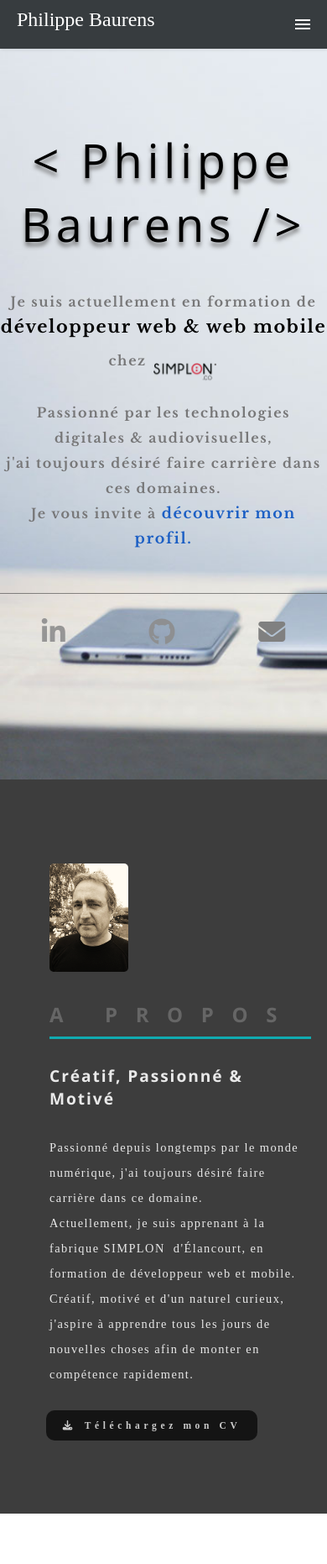
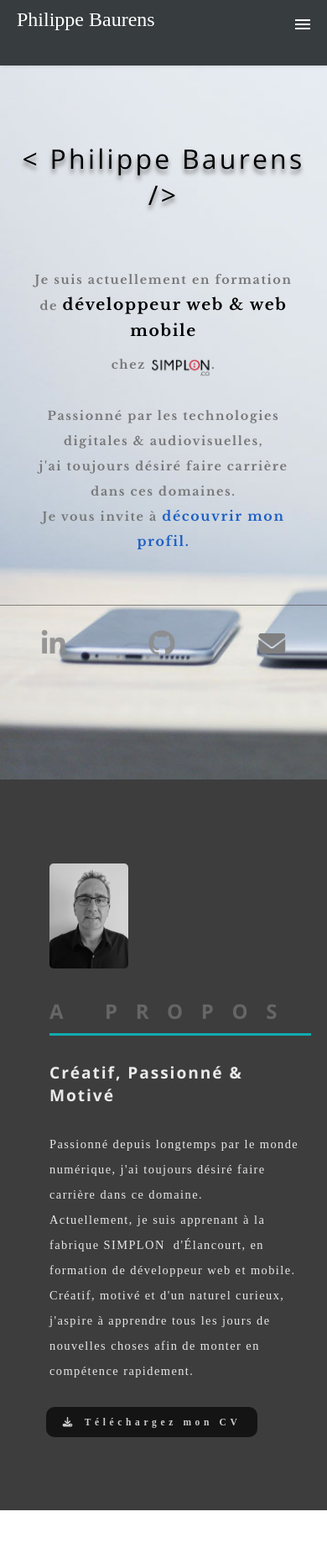
Before and after one commit to Phildevfront/CV-portfolio, a PHP site: page / in a window 390 px wide. Shown: the top 1862 px of the page at 84% size. Run offline with PHP 8.4, Linux system fonts and the light colour scheme; data that the repository does not hold is empty; some libraries are stand-ins or nearby versions.

Commit message:
Responsive modif

```diff
--- a/assets/css/main.css
+++ b/assets/css/main.css
@@ -17,6 +17,7 @@ header{justify-content: space-between}
 body{
     margin: 0px;
     width: 100%;
+
 }
 
 /*------------------------ HEADER NAV -----------------------*/
@@ -53,7 +54,7 @@ a {
 
 .header ul {
   margin: 0;
-  padding: 0;
+  padding-bottom: 20px;
   list-style: none;
   overflow: hidden;
   background-color: #373c3f;
@@ -216,9 +217,7 @@ h3.banner{
   letter-spacing: 0.1rem;
   line-height: 30px;
   margin-top: 20px;
-  padding-top: 20px;
-  padding-bottom: 20px;
-  font-size: 1em;
+  padding: 20px;
   color: #777778;
 
 }
@@ -956,8 +955,12 @@ section#projet{
   vertical-align: baseline;
 }
 
-div.row{
-  width: 96%;
+div.row-form{
+  display: flex;
+  flex-flow: row;
+  justify-content: center;
+  align-items: center;
+  width: 100%;
   max-width: 1020px;
   margin: 0 auto;
 }
--- a/assets/css/mediasqueries.css
+++ b/assets/css/mediasqueries.css
@@ -122,3 +122,81 @@
     margin-bottom: 40px;
   }
 }
+
+
+
+
+/*----------------------------HOME--------------------------------*/
+
+@media screen and (max-width:490px){
+
+  header#nav.header{
+
+  }
+}
+
+  h1.text-focus-in{
+    font-weight: 500;
+    font-size: 2rem;
+    padding: 15px;
+  }
+
+  h3.banner{
+    font-size: 0.9em;
+    letter-spacing: 0.1rem;
+    padding: 30px;
+  }
+
+
+  img.linksimplon{
+    width: 22%;
+    top: 13px;
+
+  }
+
+}
+
+/*---------------------------SECTION A PROPOS---------------------------*/
+
+@media screen and  (max-width:490px){
+
+  div.profile-img{
+    width: 50%;
+   left: 80px;
+
+  }
+}
+
+
+/*----------------------------SECTION RESUME-----------------------------*/
+
+@media screen and  (max-width:490px){
+
+  section#resume{
+    padding: 50px 30px 40px 30px;
+  }
+
+}
+
+
+/*-----------------------------CONTACT-----------------------------------*/
+@media screen and  (max-width:490px){
+
+
+form{
+  padding: 40px;
+}
+
+.message{
+  font-size: 0.75em;
+  font-weight: bold;
+  text-transform: lowercase;
+  text-align: center;
+  padding-bottom: 6px;
+  padding-top: 10px;
+  margin: 30px 0 40px 0;
+  letter-spacing: 0.2em;
+  color:#ccc;
+}
+
+}
--- a/index.php
+++ b/index.php
@@ -67,7 +67,7 @@
             <section id="about">
                 <div class="about row">
                     <div class="profile-img">
-                        <img id="focusfx" class="profile-pic" src="assets/images/photo-face.png">
+                        <img id="focusfx" class="profile-pic" src="assets/images/photo-face-NB.jpg">
 
                     </div>
                     <div class="about text">
@@ -229,13 +229,13 @@
                                     <em>JAVASCRIPT</em>
                                 </li>
                                 <li><span class="bar-expand react"></span>
-                                    <em>REACT JS</em>
+                                    <em>REACT Native</em>
                                 </li>
                                 <li><span class="bar-expand node"></span>
                                     <em>NODE JS</em>
                                 </li>
                                 <li><span class="bar-expand php"></span>
-                                    <em>PHP</em>
+                                    <em>PHP Laravel</em>
                                 </li>
                                 <li><span class="bar-expand cms"></span>
                                     <em>WORDPRESS</em>
@@ -371,7 +371,7 @@
                     <h2 class="contact-title">CONTACT</h2>
                     <p class="message">N'hésitez pas à m'envoyer un message</p>
                 </div>
-                <div class="row">
+                <div class="row-form">
                        <!-- form -->
                     <form action="traitement.php" method="post" name="form">
                         <div>
```
Also changed, not shown: assets/images/DSC_1915.png (deleted), assets/images/photo-face-NB.jpg (added), assets/images/photo-face.png (deleted).
